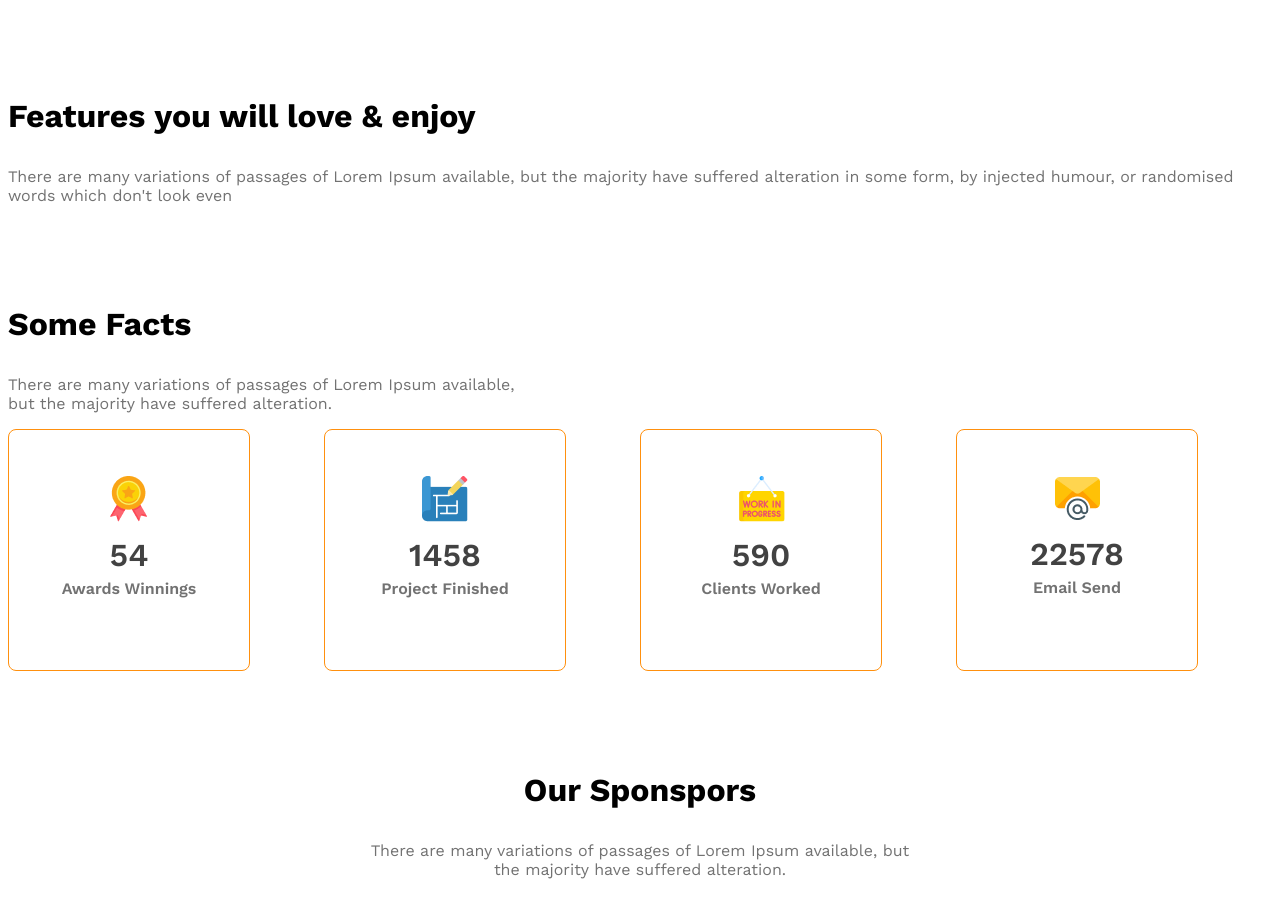
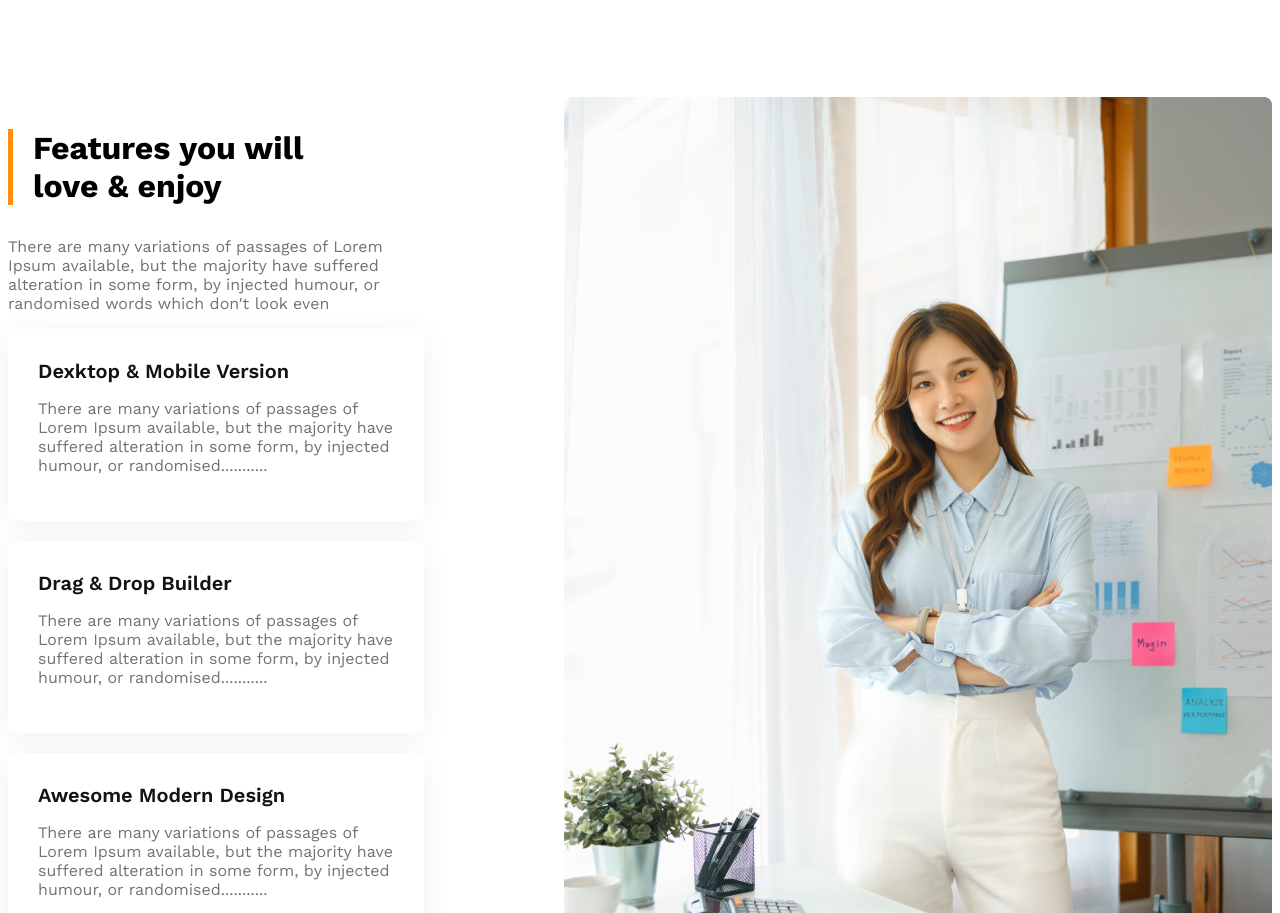
Before and after one commit to fahimbrew/G3-architect-website, a plain HTML site: page index.html in a window 1280 px wide. Shown: the part 1931-2844 px from the top of the page. Drawn offline with nearby package versions, Linux system fonts and the light colour scheme.

Commit message:
button has been placed under the architectpng

```diff
--- a/index.html
+++ b/index.html
@@ -67,10 +67,47 @@
         </section>
         <!-- team section end -->
         <!-- features will enjoy -->
-        <section>
-            <h3 class="section-title">Features you will love & enjoy</h3>
-            <p class="light-text-gray">There are many variations of passages of Lorem Ipsum available, but the majority
-                have suffered alteration in some form, by injected humour, or randomised words which don't look even</p>
+        <section class="features display-flex">
+            <div>
+                <h3 class="section-title" id="feature-section-title">Features you will <br>love & enjoy</h3>
+                <p class="light-text-gray">There are many variations of passages of Lorem Ipsum available, but the
+                    majority
+                    have suffered alteration in some form, by injected humour, or randomised words which don't look even
+                </p>
+                <!-- features card container -->
+                <div class="feature-card">
+                    <h4 class="feature-title">Dexktop & Mobile Version</h4>
+                    <p class="light-text-gray">There are many variations of passages of Lorem Ipsum available, but the
+                        majority have suffered alteration in some form, by injected humour, or randomised...........</p>
+                </div>
+                <div class="feature-card">
+                    <h4 class="feature-title">Drag & Drop Builder</h4>
+                    <p class="light-text-gray">There are many variations of passages of Lorem Ipsum available, but the
+                        majority have suffered alteration in some form, by injected humour, or randomised...........</p>
+                </div>
+                <div class="feature-card">
+                    <h4 class="feature-title">Awesome Modern Design</h4>
+                    <p class="light-text-gray">There are many variations of passages of Lorem Ipsum available, but the
+                        majority have suffered alteration in some form, by injected humour, or randomised...........</p>
+                </div>
+                <div class="feature-card">
+                    <h4 class="feature-title">Super Easy to Edit</h4>
+                    <p class="light-text-gray">There are many variations of passages of Lorem Ipsum available, but the
+                        majority have suffered alteration in some form, by injected humour, or randomised...........</p>
+                </div>
+
+
+            </div>
+            <div>
+                <img src="images/architect.png" alt="">
+                <button id="experience-badge" class="btn-primary">
+                    <span id="experience-year">10+Year</span><br>
+                    <span>Experience</span>
+                </button>
+
+
+
+            </div>
 
         </section>
 
--- a/style/styles.css
+++ b/style/styles.css
@@ -146,6 +146,48 @@ main>section {
 }
 
 
+/* features you will love styles */
+
+.features {
+    /* display: flex; */
+    gap: 140px;
+}
+
+
+
+#feature-section-title {
+    border-left: 5px solid rgb(255, 144, 14);
+    padding-left: 20px;
+}
+
+.feature-card .feature-title {
+    color: rgb(19, 19, 19);
+    font-size: 1.25rem;
+    font-weight: 600;
+    margin-top: 0px;
+    margin-bottom: 0px;
+
+}
+
+.feature-card {
+    padding: 30px;
+    border-radius: 8px;
+    box-shadow: 0px 4px 30px 0px rgba(0, 0, 0, 0.06);
+    background: rgb(255, 255, 255);
+    margin-bottom: 20px;
+}
+
+
+
+
+
+
+
+
+
+
+
+
 /* some facts styles */
 .facts-container {
     display: grid;
```
